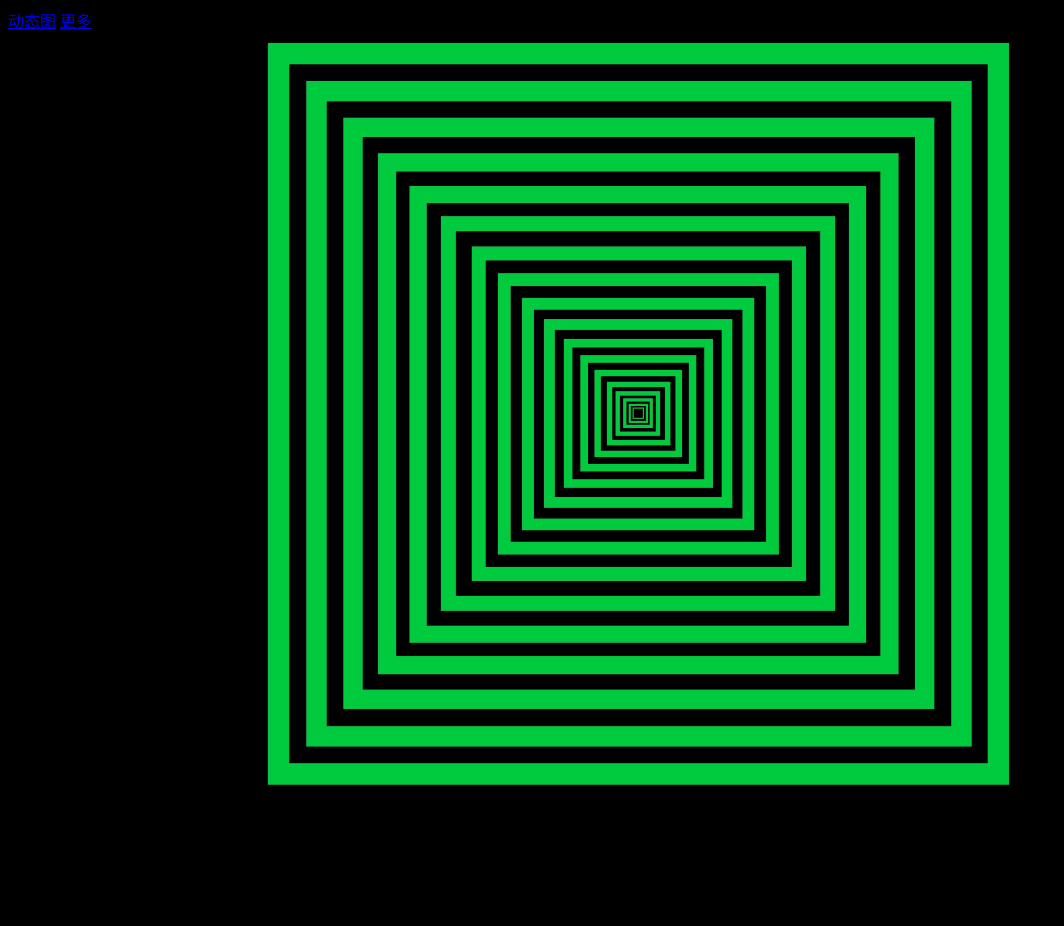
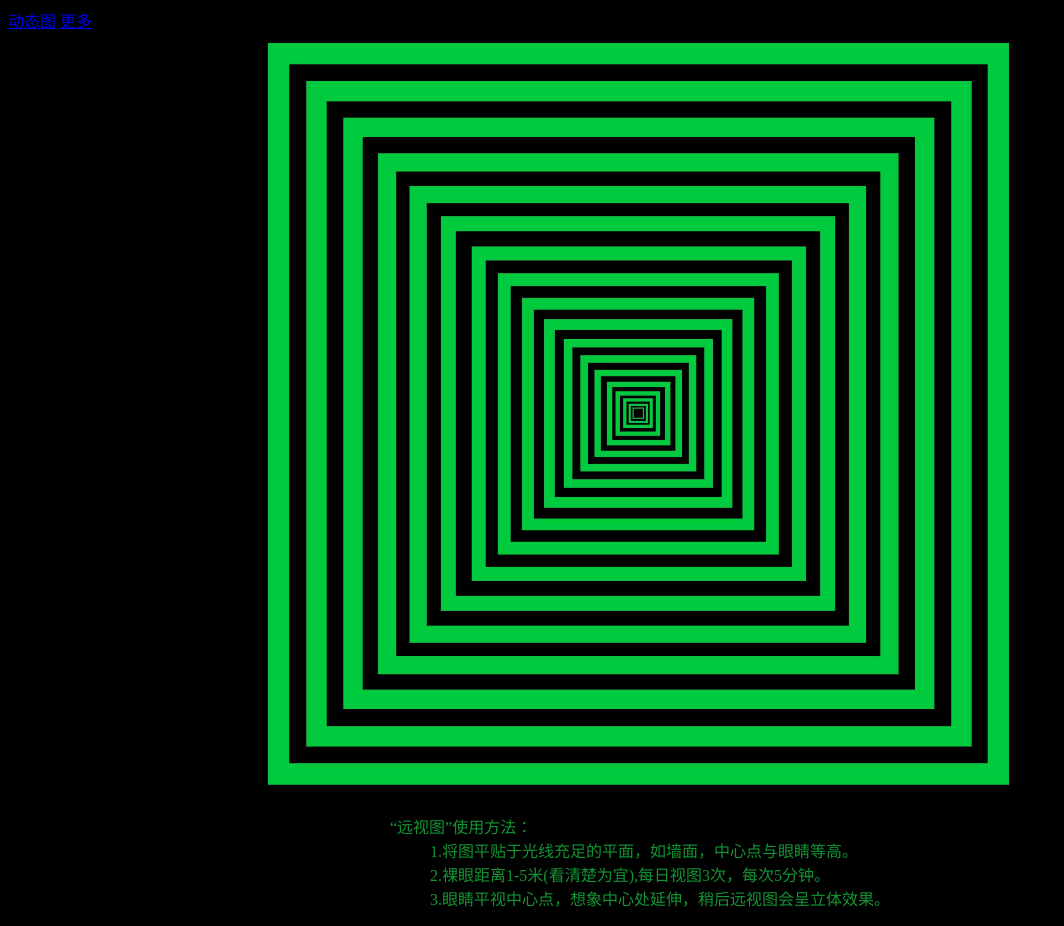
Before and after one commit to lukeddy/eye_protect, a plain HTML site: page index.html in a window 1280 px wide. Shown: the whole page, without its empty margins (0-1064 px from the left). Before the commit the page ends 806 px from the top, so only its background shows below. Drawn offline with nearby package versions, Linux system fonts and the light colour scheme.

Commit message:
添加描述信息

```diff
--- a/index.html
+++ b/index.html
@@ -2,11 +2,19 @@
 <html lang="en">
 <head>
     <meta charset="UTF-8">
+    <meta name="keywords" content="视力疲劳,缓解视力疲劳,视力疲劳缓解">
+    <meta name="description" content="本页提供视力疲劳缓解方法,缓解视力疲劳图,视力疲劳缓解远视图">
+    <meta name="author" content="时刻知(www.shikezhi.com)">
     <title>love_my_eyes</title>
     <script src="//cdn.bootcss.com/jquery/2.1.4/jquery.min.js"></script>
     <style>
         body{
             background:#000000;
+        }
+        #descbox{
+            color:#139533;
+            width:500px;
+            margin:auto;
         }
     </style>
 </head>
@@ -14,6 +22,14 @@
    <a href="eyes_dong.html" id="linkDong">动态图</a>
    <a href="love_eyes.html" id="linkMore">更多</a>
    <img src="images/huanjie_pilao.png" style="display: block;"/>
+   <div id="descbox">
+        <dl>
+            <dt>“远视图”使用方法：</dt>
+            <dd>1.将图平贴于光线充足的平面，如墙面，中心点与眼睛等高。</dd>
+            <dd>2.裸眼距离1-5米(看清楚为宜),每日视图3次，每次5分钟。</dd>
+            <dd>3.眼睛平视中心点，想象中心处延伸，稍后远视图会呈立体效果。</dd>
+        </dl>
+   </div>
 </body>
 </html>
 <script>
```
Also changed, not shown: eyes_dong.html (+4 -1 lines), love_eyes.html (+3 -0 lines).
